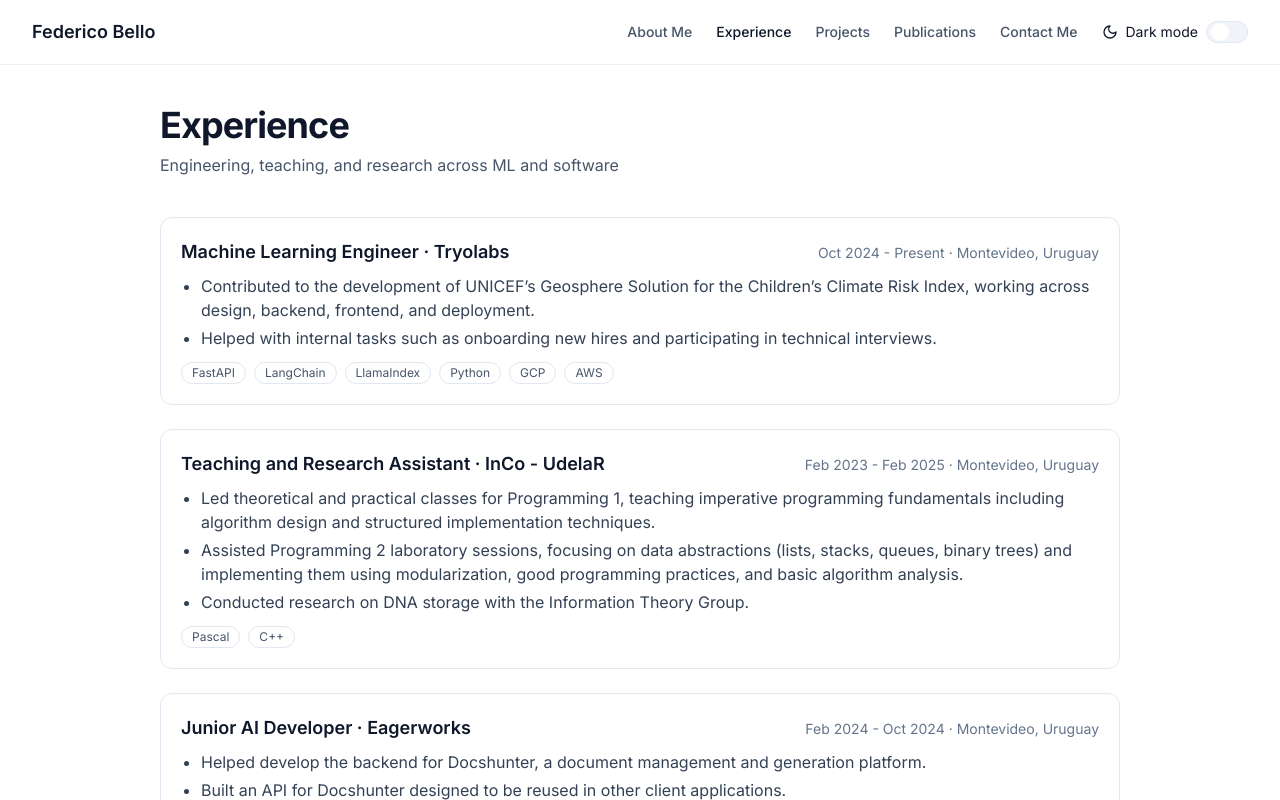
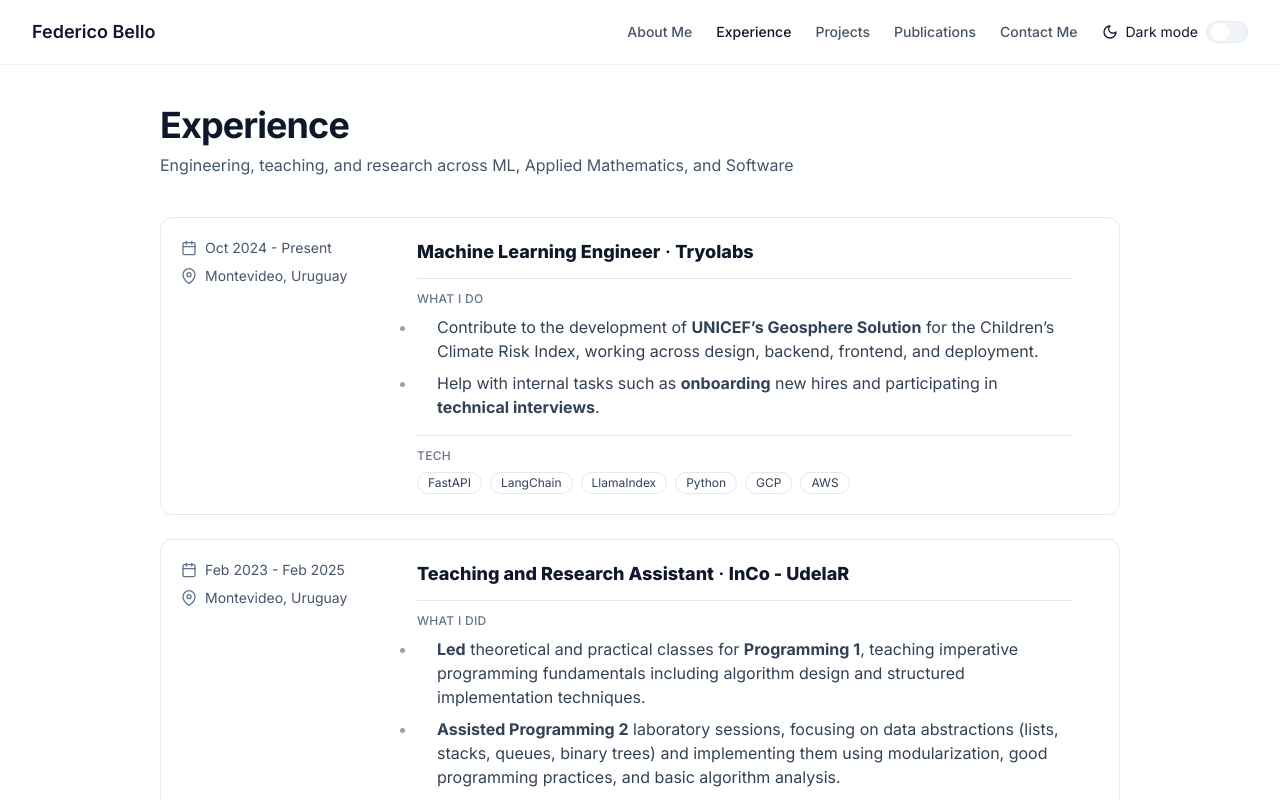
Before and after one commit to fede-bello/portfolio, a React (Vite) app: page /experience in a window 1280 px wide. Shown: the top 800 px of the page. Built offline with nearby package versions, Linux system fonts and the light colour scheme.

Commit message:
feat: rebump UI for work experience

```diff
--- /dev/null
+++ b/src/components/ExperienceCard.tsx
@@ -0,0 +1,78 @@
+import { Panel } from "@/components/Panel";
+import { LeftRailMeta } from "@/components/LeftRailMeta";
+import { TechBadge } from "@/components/TechBadge";
+import type { Experience } from "@/types/experience";
+import { FeatherIcon } from "@/components/FeatherIcon";
+
+type Props = {
+  exp: Experience;
+};
+
+export function ExperienceCard({ exp }: Props) {
+  return (
+    <Panel className="transition-all hover:shadow-sm hover:-translate-y-0.5">
+      <div className="grid grid-cols-1 md:grid-cols-[220px_1fr] gap-4">
+        <LeftRailMeta period={exp.period} location={exp.location} />
+
+        <div className="max-w-[65ch]">
+          <header className="flex flex-wrap items-baseline justify-between gap-2">
+            <h3 className="text-lg font-semibold">
+              <strong>{exp.role}</strong> · <strong>{exp.company}</strong>
+            </h3>
+          </header>
+
+          <div className="mt-1 flex items-center gap-4 text-sm text-slate-600 dark:text-slate-300 md:hidden">
+            <span className="inline-flex items-center gap-1">
+              <FeatherIcon
+                name="calendar"
+                className="size-4 text-slate-500 dark:text-slate-400"
+              />
+              {exp.period}
+            </span>
+            <span className="inline-flex items-center gap-1">
+              <FeatherIcon
+                name="map-pin"
+                className="size-4 text-slate-500 dark:text-slate-400"
+              />
+              {exp.location}
+            </span>
+          </div>
+
+          {exp.summary && exp.summary.length > 0 ? (
+            <div className="mt-3 pt-3 border-t border-slate-200 dark:border-slate-800">
+              <div className="text-xs font-medium uppercase tracking-wide text-slate-500 dark:text-slate-400">
+                {exp.period.toLowerCase().includes("present")
+                  ? "What I do"
+                  : "What I did"}
+              </div>
+              <ul className="mt-2 space-y-2 text-slate-700 dark:text-slate-200">
+                {exp.summary.map((item) => (
+                  <li
+                    key={item}
+                    className="list-disc pl-5 marker:text-slate-400 dark:marker:text-slate-500"
+                    dangerouslySetInnerHTML={{ __html: item }}
+                  />
+                ))}
+              </ul>
+            </div>
+          ) : null}
+
+          {exp.stack && exp.stack.length > 0 ? (
+            <div className="mt-4 pt-3 border-t border-slate-200 dark:border-slate-800">
+              <div className="text-xs font-medium uppercase tracking-wide text-slate-500 dark:text-slate-400">
+                Tech
+              </div>
+              <div className="mt-2 -mx-1 overflow-x-auto md:overflow-visible">
+                <div className="flex md:flex-wrap flex-nowrap gap-2 px-1">
+                  {exp.stack.map((tech) => (
+                    <TechBadge key={tech} name={tech} />
+                  ))}
+                </div>
+              </div>
+            </div>
+          ) : null}
+        </div>
+      </div>
+    </Panel>
+  );
+}
--- /dev/null
+++ b/src/components/LeftRailMeta.tsx
@@ -0,0 +1,32 @@
+import { FeatherIcon } from "@/components/FeatherIcon";
+
+type Props = {
+  period: string;
+  location: string;
+  className?: string;
+};
+
+export function LeftRailMeta({ period, location, className }: Props) {
+  return (
+    <div
+      className={`text-sm text-slate-600 dark:text-slate-300 ${
+        className ?? ""
+      }`}
+    >
+      <div className="flex items-center gap-2">
+        <FeatherIcon
+          name="calendar"
+          className="size-4 text-slate-500 dark:text-slate-400"
+        />
+        <span>{period}</span>
+      </div>
+      <div className="mt-2 flex items-center gap-2">
+        <FeatherIcon
+          name="map-pin"
+          className="size-4 text-slate-500 dark:text-slate-400"
+        />
+        <span>{location}</span>
+      </div>
+    </div>
+  );
+}
--- /dev/null
+++ b/src/components/TechBadge.tsx
@@ -0,0 +1,18 @@
+import { memo } from "react";
+
+type Props = {
+  name: string;
+  className?: string;
+};
+
+export const TechBadge = memo(function TechBadge({ name, className }: Props) {
+  return (
+    <span
+      className={`inline-flex items-center rounded-full border border-slate-200 dark:border-slate-700 px-2.5 py-0.5 text-xs text-slate-700 dark:text-slate-200 bg-white dark:bg-slate-950 shadow-sm/50 ${
+        className ?? ""
+      }`}
+    >
+      {name}
+    </span>
+  );
+});
--- a/src/experience/data.ts
+++ b/src/experience/data.ts
@@ -7,8 +7,8 @@
     period: "Oct 2024 - Present",
     location: "Montevideo, Uruguay",
     summary: [
-      "Contributed to the development of UNICEF’s Geosphere Solution for the Children’s Climate Risk Index, working across design, backend, frontend, and deployment.",
-      "Helped with internal tasks such as onboarding new hires and participating in technical interviews.",
+      "Contribute to the development of <strong>UNICEF’s Geosphere Solution</strong> for the Children’s Climate Risk Index, working across design, backend, frontend, and deployment.",
+      "Help with internal tasks such as <strong>onboarding</strong> new hires and participating in <strong>technical interviews</strong>.",
     ],
 
     stack: ["FastAPI", "LangChain", "LlamaIndex", "Python", "GCP", "AWS"],
@@ -19,9 +19,9 @@
     period: "Feb 2023 - Feb 2025",
     location: "Montevideo, Uruguay",
     summary: [
-      "Led theoretical and practical classes for Programming 1, teaching imperative programming fundamentals including algorithm design and structured implementation techniques.",
-      "Assisted Programming 2 laboratory sessions, focusing on data abstractions (lists, stacks, queues, binary trees) and implementing them using modularization, good programming practices, and basic algorithm analysis.",
-      "Conducted research on DNA storage with the Information Theory Group.",
+      "<strong>Led</strong> theoretical and practical classes for <strong>Programming 1</strong>, teaching imperative programming fundamentals including algorithm design and structured implementation techniques.",
+      "<strong>Assisted Programming 2</strong> laboratory sessions, focusing on data abstractions (lists, stacks, queues, binary trees) and implementing them using modularization, good programming practices, and basic algorithm analysis.",
+      "<strong>Conducted research on DNA storage</strong> with the Information Theory Group.",
     ],
     stack: ["Pascal", "C++"],
   },
@@ -31,12 +31,11 @@
     period: "Feb 2024 - Oct 2024",
     location: "Montevideo, Uruguay",
     summary: [
-      "Helped develop the backend for Docshunter, a document management and generation platform.",
-      "Built an API for Docshunter designed to be reused in other client applications.",
-      "Wrote blog posts about technical solutions used in the platform.",
-      "Took part in technical interviews with potential candidates.",
+      "<strong>Worked in the development</strong> of the backend for <strong>Docshunter</strong>, a document management and generation platform. Built an <strong>API</strong> designed to be <strong>reused</strong> in other client applications.",
+      "Wrote <strong>blog posts</strong> about <strong>technical solutions</strong> used in the platform.",
+      "Took part in <strong>technical interviews</strong> with potential candidates.",
     ],
-    stack: ["FastAPI", "Postgres", "Python", "LLMs"],
+    stack: ["FastAPI", "Postgres", "Python", "Langchain"],
   },
   {
     role: "Junior Developer",
@@ -44,7 +43,7 @@
     period: "Aug 2023 - Feb 2024",
     location: "Montevideo, Uruguay",
     summary: [
-      "Built and implemented web applications using .NET technologies to support risk analysis for national and international banks.",
+      "Built and implemented <strong>web applications</strong> using <strong>.NET</strong> technologies to support risk analysis for national and international banks.",
     ],
     stack: [".NET", "C#", "T-SQL (SQL Server)"],
   },
--- a/src/pages/Experience.tsx
+++ b/src/pages/Experience.tsx
@@ -1,15 +1,15 @@
 import { SectionHeader } from "@/components/SectionHeader";
 import { motion } from "framer-motion";
 import { Container } from "@/components/Container";
-import { Panel } from "@/components/Panel";
 import { experiences } from "@/experience/data";
+import { ExperienceCard } from "@/components/ExperienceCard";
 
 export function ExperiencePage() {
   return (
     <div>
       <SectionHeader
         title="Experience"
-        subtitle="Engineering, teaching, and research across ML and software"
+        subtitle="Engineering, teaching, and research across ML, Applied Mathematics, and Software"
       />
       <Container className="max-w-5xl pb-16 space-y-6">
         {experiences.map((exp) => (
@@ -18,35 +18,7 @@
             initial={{ opacity: 0, y: 8 }}
             animate={{ opacity: 1, y: 0 }}
           >
-            <Panel>
-              <div className="flex flex-wrap items-baseline justify-between gap-2">
-                <h3 className="text-lg font-semibold">
-                  {exp.role} · {exp.company}
-                </h3>
-                <p className="text-sm text-slate-500 dark:text-slate-400">
-                  {exp.period} · {exp.location}
-                </p>
-              </div>
-              {exp.summary && exp.summary.length > 0 ? (
-                <ul className="mt-2 list-disc pl-5 text-slate-700 dark:text-slate-200 space-y-1">
-                  {exp.summary.map((item) => (
-                    <li key={item}>{item}</li>
-                  ))}
-                </ul>
-              ) : null}
-              {exp.stack && exp.stack.length > 0 ? (
-                <div className="mt-3 flex flex-wrap gap-2">
-                  {exp.stack.map((tech) => (
-                    <span
-                      key={tech}
-                      className="inline-flex items-center rounded-full border border-slate-200 dark:border-slate-700 px-2.5 py-0.5 text-xs text-slate-600 dark:text-slate-300"
-                    >
-                      {tech}
-                    </span>
-                  ))}
-                </div>
-              ) : null}
-            </Panel>
+            <ExperienceCard exp={exp} />
           </motion.div>
         ))}
       </Container>
--- a/src/styles/globals.css
+++ b/src/styles/globals.css
@@ -25,3 +25,17 @@
 .skeleton {
   @apply bg-slate-200 dark:bg-slate-800 rounded-md animate-pulse;
 }
+
+/* Line clamp helpers for progressive disclosure */
+.line-clamp-2 {
+  display: -webkit-box;
+  -webkit-line-clamp: 2;
+  -webkit-box-orient: vertical;
+  overflow: hidden;
+}
+.line-clamp-3 {
+  display: -webkit-box;
+  -webkit-line-clamp: 3;
+  -webkit-box-orient: vertical;
+  overflow: hidden;
+}
--- /dev/null
+++ b/src/utils/emphasis.tsx
@@ -0,0 +1,65 @@
+import { Fragment } from "react";
+
+const KEY_TERMS = [
+  "React",
+  "TypeScript",
+  "FastAPI",
+  "Python",
+  "GCP",
+  "AWS",
+  "LangChain",
+  "LlamaIndex",
+  "Postgres",
+  "SQL",
+  "C#",
+  ".NET",
+  "LLMs",
+];
+
+export function emphasize(text: string): Array<string | JSX.Element> {
+  const parts: Array<string | JSX.Element> = [];
+
+  // Bold numeric metrics like 10%, 25, 1.2x, 3x
+  const metricRegex = /(\b\d+(?:[.,]\d+)?%?|\b\d+x)/g;
+
+  let cursor = 0;
+  const matches = [...text.matchAll(metricRegex)];
+  if (matches.length === 0) {
+    return emphasizeKeyTerms(text);
+  }
+
+  for (const match of matches) {
+    const index = match.index ?? 0;
+    if (index > cursor) {
+      parts.push(...emphasizeKeyTerms(text.slice(cursor, index)));
+    }
+    parts.push(<strong key={`${index}-${match[0]}`}>{match[0]}</strong>);
+    cursor = index + match[0].length;
+  }
+  if (cursor < text.length) {
+    parts.push(...emphasizeKeyTerms(text.slice(cursor)));
+  }
+  return parts;
+}
+
+function emphasizeKeyTerms(text: string): Array<string | JSX.Element> {
+  if (KEY_TERMS.length === 0) return [text];
+  const regex = new RegExp(
+    `\\b(${KEY_TERMS.map(escapeRegex).join("|")})\\b`,
+    "g"
+  );
+  const result: Array<string | JSX.Element> = [];
+  let lastIndex = 0;
+  for (const m of text.matchAll(regex)) {
+    const idx = m.index ?? 0;
+    if (idx > lastIndex) result.push(text.slice(lastIndex, idx));
+    result.push(<strong key={`${idx}-${m[1]}`}>{m[1]}</strong>);
+    lastIndex = idx + (m[1]?.length ?? 0);
+  }
+  if (lastIndex < text.length) result.push(text.slice(lastIndex));
+  return result.length > 0 ? result : [text];
+}
+
+function escapeRegex(s: string): string {
+  return s.replace(/[.*+?^${}()|[\]\\]/g, "\\$&");
+}
```
Also changed, not shown: src/components/ExpandableText.tsx (added, +42 -0 lines).
